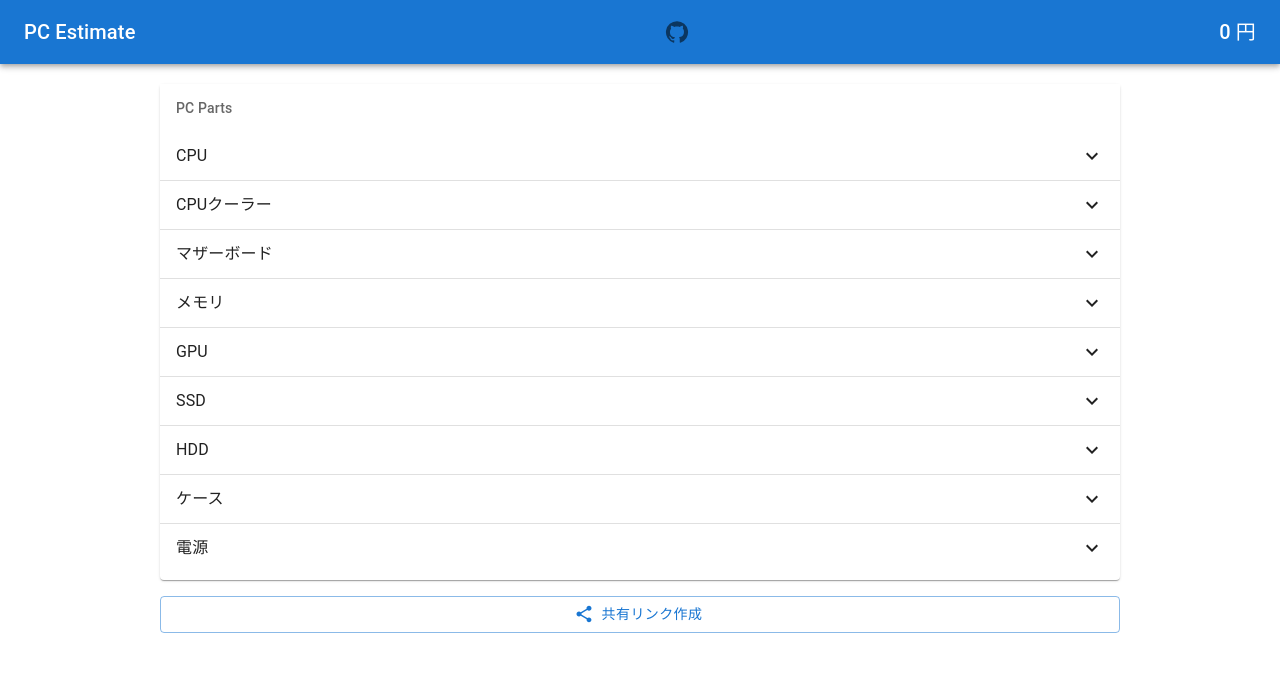
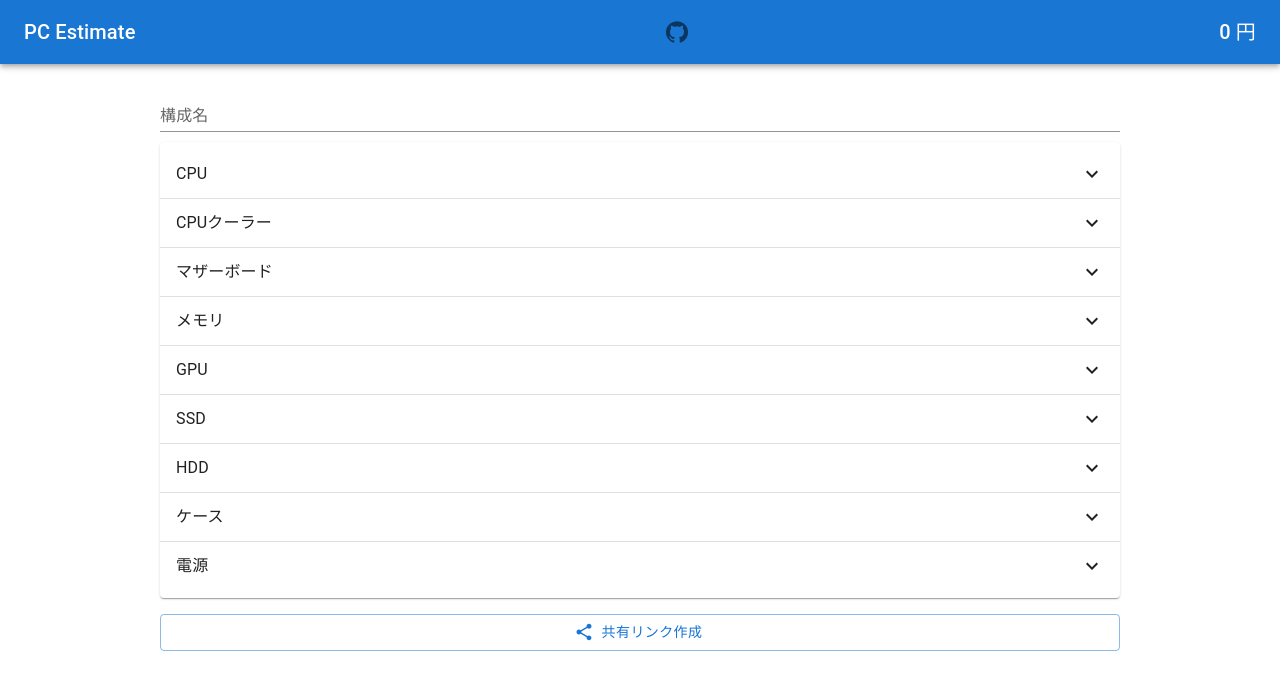
Before and after one commit to tky2240/estimate_pc, a React (Create React App) app in the folder kakaku_front/: page / in a window 1280 px wide. Shown: the top 690 px of the page. Built offline with nearby package versions, Linux system fonts and the light colour scheme.

Commit message:
add composition name add total price

```diff
--- a/kakaku_front/src/App.tsx
+++ b/kakaku_front/src/App.tsx
@@ -11,6 +11,10 @@ import IconButton from '@mui/material/IconButton';
 import MenuIcon from '@mui/icons-material/Menu';
 import GenreList from './Components/Genres/GenreList';
 import GitHubIcon from '@mui/icons-material/GitHub';
+import { Stack, TextField } from '@mui/material';
+import { useLocation } from 'react-router-dom';
+import queryString from 'query-string';
+import { Buffer } from 'buffer';
 
 function App() {
     //ref:https://amateur-engineer.com/react-mui-dark-mode/
@@ -121,6 +125,19 @@ function App() {
         setTotalPrice(price);
         //console.log(price);
     }
+    const [compositionName, setCompositionName] = useState("");
+    const location = useLocation();
+    useEffect(() => {
+        try {
+            setCompositionName(
+                Buffer.from(
+                    queryString.parse(location.search).Name as string, 'base64'
+                ).toString()
+            );
+        } catch (e) {
+            console.log(`parse error : ${e}`);
+        }
+    }, []);
     return (
         <ThemeProvider theme={theme}>
             <CssBaseline />
@@ -137,7 +154,12 @@ function App() {
                     </Typography>
                 </Toolbar>
             </AppBar>
-            <GenreList ChangeTotalPrice={changeTotalPrice} />
+            < Box sx={{ margin: "auto", width: "90%", maxWidth: "1000px", padding: "20px", }}>
+                <Stack>
+                    <TextField sx={{ marginBottom: "10px" }} variant='standard' label='構成名' placeholder='ぼくのかんがえたさいきょうのPC' value={compositionName} onChange={(e) => setCompositionName(e.target.value)} />
+                    <GenreList TotalPrice={totalPrice} CompositionName={compositionName} ChangeTotalPrice={changeTotalPrice} />
+                </Stack>
+            </Box>
         </ThemeProvider>
     );
 }
--- a/kakaku_front/src/Components/Genres/GenreList.tsx
+++ b/kakaku_front/src/Components/Genres/GenreList.tsx
@@ -44,6 +44,8 @@ import queryString from 'query-string';
 import { useLocation } from 'react-router-dom';
 
 type Props = {
+    TotalPrice: number;
+    CompositionName: string;
     ChangeTotalPrice: (price: number) => void;
 }
 
@@ -74,7 +76,7 @@ const GenreList = (props: Props) => {
             const parseToItemShortDescriptions = (genre: PartGenre): ItemShortDescription[] => {
                 return CSV.parse(
                     Buffer.from(
-                        Reflect.get(queryString.parse(location.search), genre) as string, 'base64'
+                        Reflect.get(queryString.parse(location.search), genre) as string, 'base64url'
                     ).toString()
                 ).map((itemShortDescriptionArray): ItemShortDescription => (
                     {
@@ -153,6 +155,8 @@ const GenreList = (props: Props) => {
             ).toString('base64');
         };
         const shareParameters = new URLSearchParams({
+            "Name": Buffer.from(props.CompositionName).toString('base64'),
+            "Price": Buffer.from(props.TotalPrice.toString()).toString('base64'),
             "Cpu": parseParameter("Cpu"),
             "CpuCooler": parseParameter("CpuCooler"),
             "Motherboard": parseParameter("Motherboard"),
@@ -183,16 +187,15 @@ const GenreList = (props: Props) => {
         props.ChangeTotalPrice(totalPrice);
     }, genreSummaries);
     return (
-        < Box sx={{ margin: "auto", width: "90%", maxWidth: "1000px", padding: "20px", }}>
         <Stack spacing={2}>
             <Paper>
                 <List
                     sx={{ margin: "auto", alignContent: "center", width: '100%', maxWidth: "1000px" }}
-                        subheader={
-                            <ListSubheader component="div">
-                                PC Parts
-                            </ListSubheader>
-                        }
+                // subheader={
+                //     <ListSubheader component="div">
+                //         PC Parts
+                //     </ListSubheader>
+                // }
                 >
                     <CpuPriceDisplay ChangeGenreSummary={changeGenreSummary} />
                     <Divider />
@@ -247,26 +250,6 @@ const GenreList = (props: Props) => {
                 </DialogActions>
             </Dialog>
         </Stack>
-
-
-            {/* <Accordion expanded={expanded === "Cpu"} onChange={expandedChange("Cpu")}>
-                <AccordionSummary
-                    sx={{ textAlign: "start" }}
-                    expandIcon={<ExpandMoreIcon />}
-                    aria-controls="panel1a-content"
-                    id="panel1a-header"
-                >
-                    <Typography>{`CPU ${selectedSsdDescription?.product_name ?? ""} : ${selectedSsdDescription?.price ?? "0"}円`}</Typography>
-                </AccordionSummary>
-                <AccordionDetails>
-                    <Stack>
-                        <SsdSearcher ChangeSsdDescriptions={changeSsdDescriptions} />
-                        <SsdList SsdDescriptions={ssdDescriptionscase} ChangeSelectedSsdDescription={changeSelectedSsdDescription} />
-                    </Stack>
-
-                </AccordionDetails>
-            </Accordion> */}
-        </Box >
     );
 }
 
```
Lines whose indentation alone changed are shown as unchanged.
